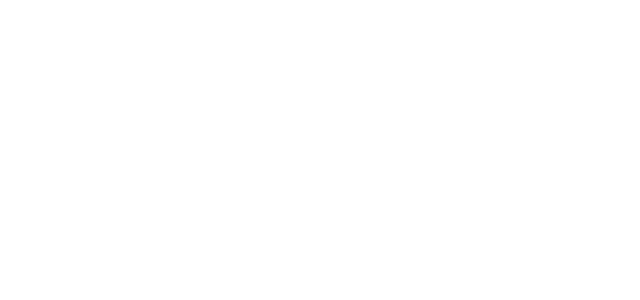
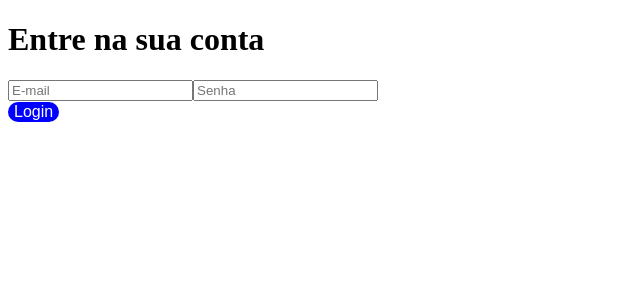
Before and after one commit to lucianogomes02/portal-universidade, a Vue app: page / in a window 1280 px wide. Before the commit this address had no page. Shown: the top 300 px of the page, without its empty margins (0-640 px from the left). Built offline with nearby package versions, Linux system fonts and the light colour scheme.

Commit message:
feat(src/views/LoginView.vue): LoginView and HomeView initial implementation

```diff
--- a/src/router/index.js
+++ b/src/router/index.js
@@ -1,20 +1,20 @@
 import { createRouter, createWebHistory } from 'vue-router'
+import LoginView from "@/views/LoginView.vue";
+import HomeView from "@/views/HomeView.vue";
+
 const router = createRouter({
   history: createWebHistory(import.meta.env.BASE_URL),
   routes: [
-    // {
-    //   path: '/',
-    //   name: 'home',
-    //   component: HomeView
-    // },
-    // {
-    //   path: '/about',
-    //   name: 'about',
-    //   // route level code-splitting
-    //   // this generates a separate chunk (About.[hash].js) for this route
-    //   // which is lazy-loaded when the route is visited.
-    //   component: () => import('../views/AboutView.vue')
-    // }
+    {
+      path: '/',
+      name: 'LoginView',
+      component: LoginView,
+    },
+    {
+      path: '/home',
+      name: 'HomeView',
+      component: HomeView,
+    }
   ]
 })
 
--- /dev/null
+++ b/src/views/HomeView.vue
@@ -0,0 +1,26 @@
+<template>
+  <h3 v-if="user"> Hello, {{ user.username }} </h3>
+</template>
+
+<script lang="js">
+export default {
+  name: "HomeView",
+  data() {
+    return {
+      user: null
+    }
+  },
+  created() {
+      this.user = {
+        "id": localStorage.getItem("user"),
+        "username": localStorage.getItem("username"),
+        "permissions": localStorage.getItem("permissions")
+      }
+  }
+};
+
+</script>
+
+<style scoped>
+
+</style>
--- /dev/null
+++ b/src/views/LoginView.vue
@@ -0,0 +1,102 @@
+<template>
+  <main class="login-page">
+    <h1>Entre na sua conta</h1>
+    <MessageModal
+        v-if="loginError"
+        :is-visible="loginError"
+        :message="errorMessage"
+        @close="loginError = false"
+    ></MessageModal>
+    <form class="login-form">
+      <input
+          class="email-field"
+          type="text"
+          placeholder="E-mail"
+          v-model="email"
+      />
+      <input
+          class="password-field"
+          type="password"
+          placeholder="Senha"
+          v-model="password"
+      />
+    </form>
+    <ButtonComponent :button="loginButton" @click="handleLogin"/>
+  </main>
+</template>
+
+<script lang="js">
+import ButtonComponent from "@/components/ButtonComponent.vue";
+import axios from "../services";
+import MessageModal from "@/components/MessageModal.vue";
+import VueJwtDecode from "vue-jwt-decode";
+
+export default {
+  name: "LoginView",
+  components: {MessageModal, ButtonComponent},
+  data() {
+    return {
+      email: "",
+      password: "",
+      loginError: false,
+      errorMessage: "",
+      loginButton: {
+        title: "Login",
+        styles: {
+          backgroundColor: "blue",
+          fontSize: "16px",
+        },
+      },
+    };
+  },
+  methods: {
+    async handleLogin() {
+      await axios.post(
+          "login/",
+          {
+            "email": this.email,
+            "password": this.password
+          }
+      ).then( response => {
+        try {
+          this.setUserAndToken(response.data.access);
+          this.$router.push({ name: "Home" });
+        } catch (error) {
+          this.handleError(error);
+        }
+      }).catch( error => {
+        this.handleError();
+      });
+    },
+    setUserAndToken(token) {
+      const tokenData = this.decodeUserToken(token);
+      localStorage.setItem("token", token);
+      localStorage.setItem("id", tokenData.user.id);
+      localStorage.setItem("username", tokenData.user.user_name);
+      localStorage.setItem("permissions", tokenData.user.permissions);
+    },
+    decodeUserToken(token) {
+      try{
+        let decodedToken = VueJwtDecode.decode(token);
+        return decodedToken;
+      }
+      catch(error){
+        return error
+      }
+    },
+    handleError(error) {
+      if (!error) {
+        this.errorMessage = "Usuário ou Senha inválidos";
+        this.loginError = true;
+      } else {
+        this.errorMessage = error
+        this.loginError = true;
+      }
+    }
+  }
+};
+</script>
+
+<style scoped>
+
+</style>
```
